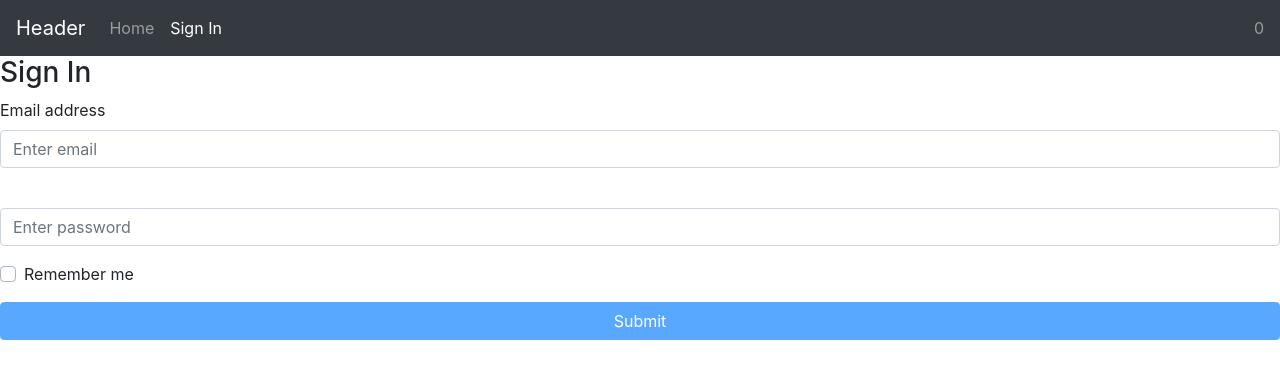
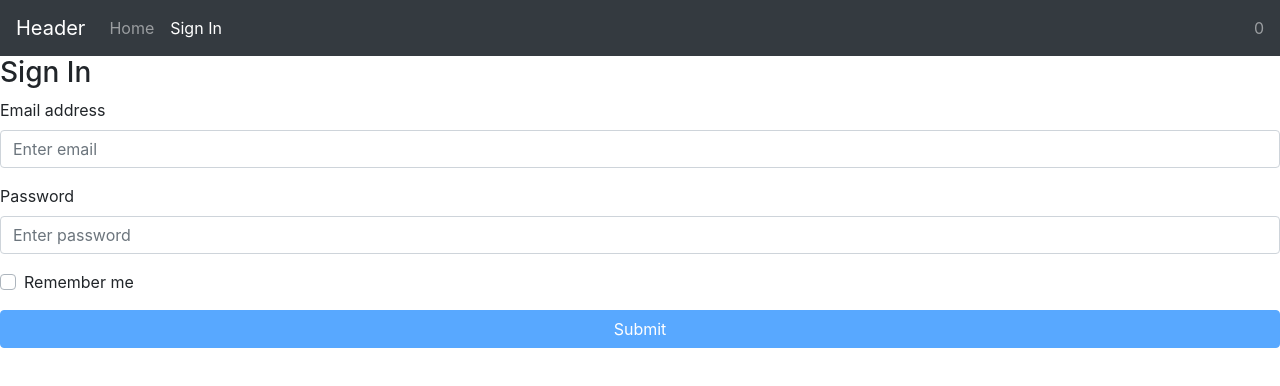
Before and after one commit to lagbullet/ReactJS, a React (Create React App) app: page /sign-in in a window 1280 px wide. Shown: the top 386 px of the page. Built offline with nearby package versions, Linux system fonts and the light colour scheme; no server answers.

Commit message:
change validation mechanism

```diff
--- a/src/components/input/Input.js
+++ b/src/components/input/Input.js
@@ -1,12 +1,24 @@
 import React from 'react';
 
 class Input extends React.Component {
+  onChange = ({ target: { value } }) => {
+    const { validation } = this.props;
+    let result;
+    for (let i = 0; i < validation.length; i++) {
+      result = this.props.validation[i](value);
+      if (!result) {
+        break;
+      }
+    }
+    this.props.onValid(result);
+  };
+
   render() {
-    const { label, ...rest } = this.props;
+    const { label, type, className, placeholder } = this.props;
     return (
       <React.Fragment>
         <label>{label}</label>
-        <input {...rest} />
+        <input {...{ type, className, placeholder }} onChange={this.onChange} />
       </React.Fragment>
     );
   }
--- a/src/components/sign-in/SignIn.js
+++ b/src/components/sign-in/SignIn.js
@@ -7,18 +7,26 @@ class SignIn extends React.Component {
     validPassword: false,
   };
 
-  isValidEmail = ({ target: { value } }) => {
-    let re = /^(([^<>()[\]\\.,;:\s@"]+(\.[^<>()[\]\\.,;:\s@"]+)*)|(".+"))@((\[[0-9]{1,3}\.[0-9]{1,3}\.[0-9]{1,3}\.[0-9]{1,3}])|(([a-zA-Z\-0-9]+\.)+[a-zA-Z]{2,}))$/;
-    this.setState(() => ({
-      validEmail: re.test(value),
-    }));
+  required = (value) => {
+    return (value?.length || 0) === 0 ? false : true;
   };
 
-  isValidPassword = ({ target: { value } }) => {
+  validEmail = (value) => {
+    this.setState(() => ({ validEmail: value }));
+  };
+
+  validPassword = (value) => {
+    this.setState(() => ({ validPassword: value }));
+  };
+
+  isValidEmail = (value) => {
+    let re = /^(([^<>()[\]\\.,;:\s@"]+(\.[^<>()[\]\\.,;:\s@"]+)*)|(".+"))@((\[[0-9]{1,3}\.[0-9]{1,3}\.[0-9]{1,3}\.[0-9]{1,3}])|(([a-zA-Z\-0-9]+\.)+[a-zA-Z]{2,}))$/;
+    return re.test(value);
+  };
+
+  isValidPassword = (value) => {
     let re = /^(?=.*[A-Za-z])(?=.*\d)[A-Za-z\d]{8,}$/;
-    this.setState(() => ({
-      validPassword: re.test(value),
-    }));
+    return re.test(value);
   };
 
   render() {
@@ -30,9 +38,10 @@ class SignIn extends React.Component {
         <div className="form-group">
           <Input
             type="email"
+            validation={[this.required, this.isValidEmail]}
+            onValid={this.validEmail}
             className="form-control"
             placeholder="Enter email"
-            onChange={this.isValidEmail}
             label="Email address"
           />
         </div>
@@ -40,10 +49,11 @@ class SignIn extends React.Component {
         <div className="form-group">
           <Input
             type="password"
+            validation={[this.required, this.isValidPassword]}
+            onValid={this.validPassword}
             className="form-control"
             placeholder="Enter password"
-            onChange={this.isValidPassword}
-            lable="Password"
+            label="Password"
           />
         </div>
 
```
